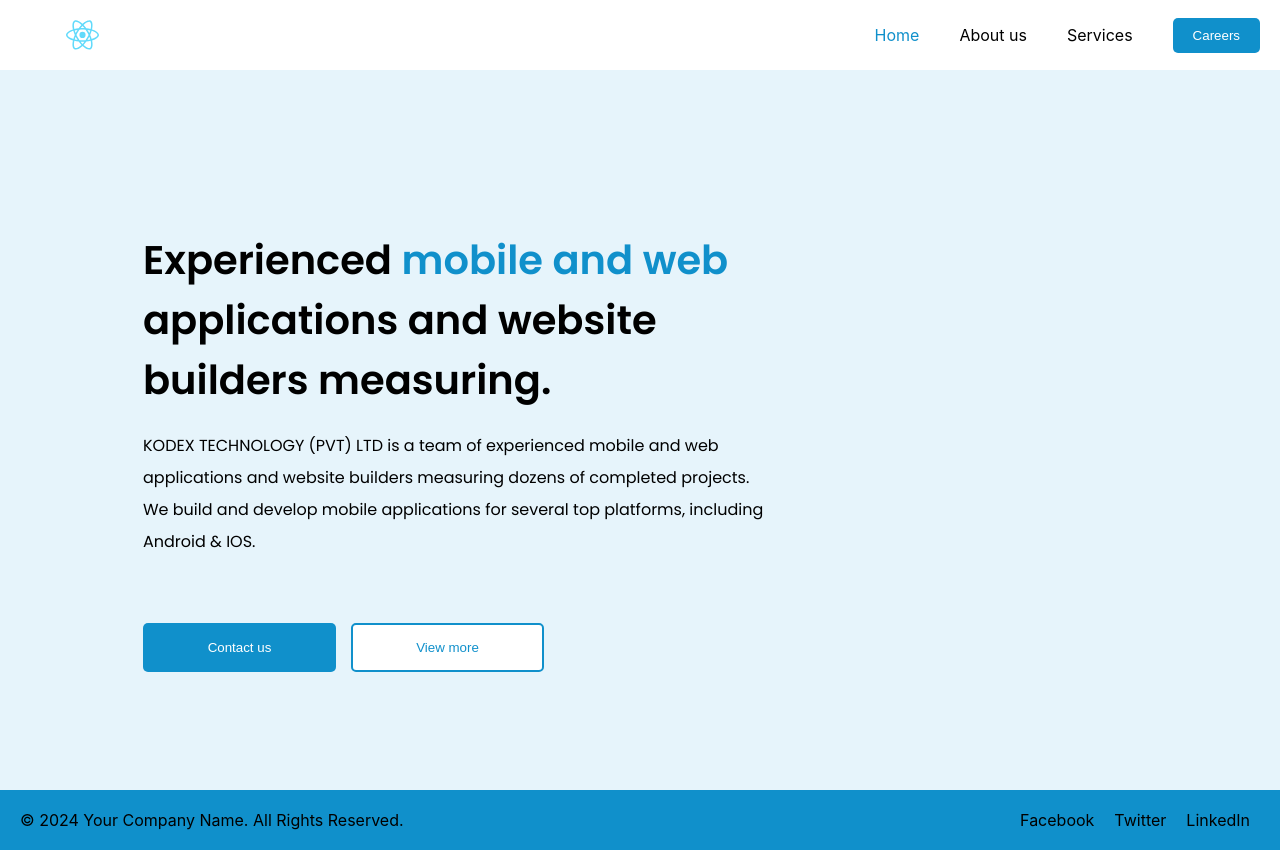
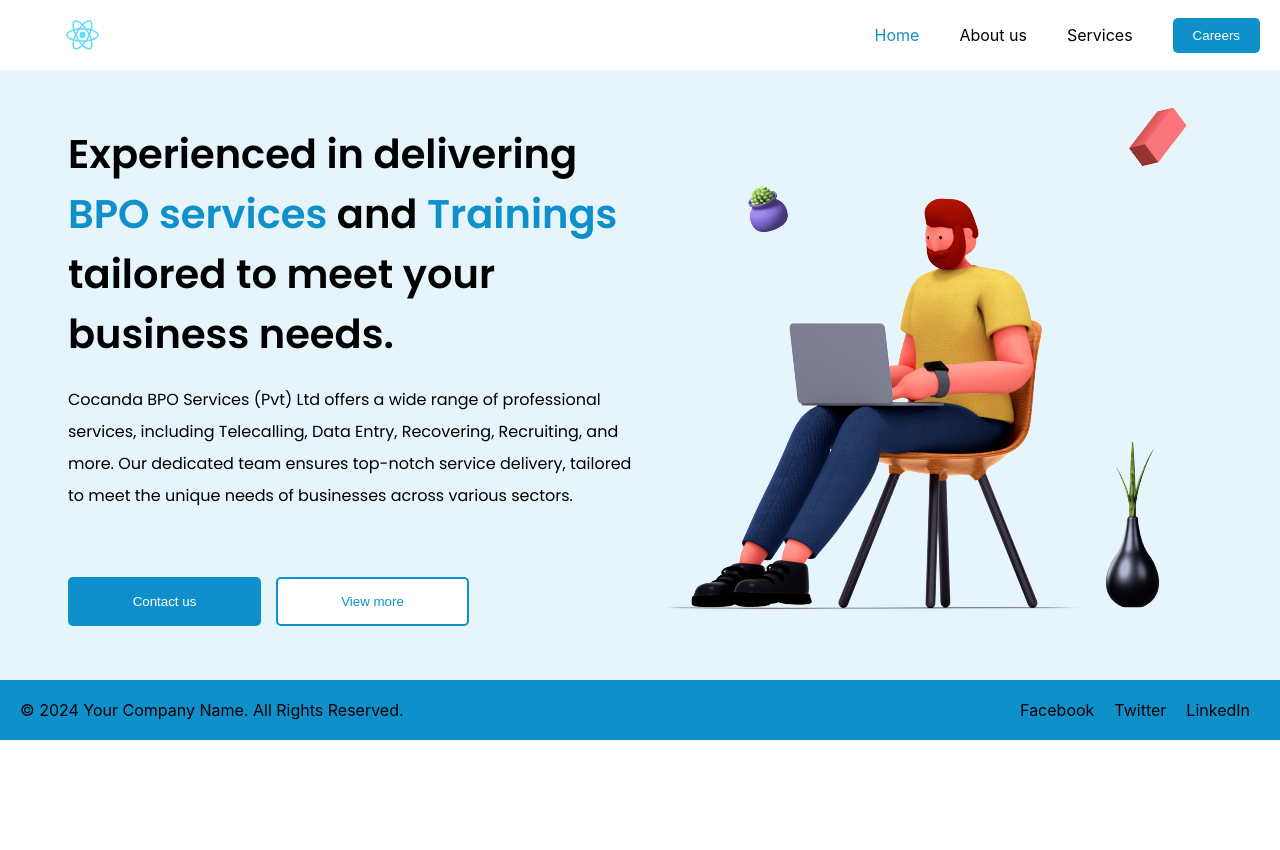
Before and after one commit to mrnaughty125/CocanadaServices, a React (Create React App) app: page / in a window 1280 px wide. After the commit the page ends 800 px from the top, so only its background shows below. Built offline with nearby package versions, Linux system fonts and the light colour scheme.

Commit message:
--home page updated

```diff
--- a/src/common/Footer/Footer.module.scss
+++ b/src/common/Footer/Footer.module.scss
@@ -1,4 +1,5 @@
 .footer {
+    // margin-top: 1rem;
     background-color: #1090CB;
     color: black;
     padding: 20px 0;
--- a/src/pages/Home/index.jsx
+++ b/src/pages/Home/index.jsx
@@ -1,37 +1,8 @@
-// import React from 'react';
-// import styles from './index.module.css';
-// import { useNavigate } from 'react-router-dom';
-
-// export const Home = () => {
-//   const navigate = useNavigate();
-//   return (
-//     <div className={styles.container}>
-//       <div className={styles.mainContent}>
-//         <div className={styles.textSection}>
-//           <div className={styles.textContent}>
-//             Experienced <span className={styles.highlight}>mobile and web </span>
-//             applications and website builders measuring.
-//           </div>
-//           <div className={styles.textDescription}>
-//             KODEX TECHNOLOGY (PVT) LTD is a team of experienced mobile and web applications
-//             and website builders measuring dozens of completed projects. We build and develop
-//             mobile applications for several top platforms, including Android & IOS.
-//           </div>
-//           <div className={styles.buttons}>
-//             <button className={styles.primaryButton} onClick = {()=>{navigate('/contactUs')}}>Contact us</button>
-//             <button className={styles.secondaryButton}>View more</button>
-//           </div>
-//         </div>
-//       </div>
-//     </div>
-//   );
-// };
-
-
 import React from 'react';
 import styles from './index.module.css';
 import { useNavigate } from 'react-router-dom';
 import Footer from '../../common/Footer/Footer';
+import banner from '../../assets/hero-section-image.png';
 export const Home = () => {
   const navigate = useNavigate();
 
@@ -39,15 +10,17 @@ export const Home = () => {
     <div>
       <div className={styles.container}>
         <div className={styles.mainContent}>
+
           <div className={styles.textSection}>
             <div className={styles.textContent}>
-            Experienced <span className={styles.highlight}>mobile and web </span>&nbsp;
-            applications and website builders measuring.
+              Experienced in delivering <span className={styles.highlight}>BPO services </span> and <span className={styles.highlight}>Trainings</span> tailored to meet your business needs.
             </div>
             <div className={styles.textDescription}>
-            KODEX TECHNOLOGY (PVT) LTD is a team of experienced mobile and web applications
+              {/* KODEX TECHNOLOGY (PVT) LTD is a team of experienced mobile and web applications
               and website builders measuring dozens of completed projects. We build and develop
-            mobile applications for several top platforms, including Android & IOS.
+              mobile applications for several top platforms, including Android & IOS. */}
+
+              Cocanda BPO Services (Pvt) Ltd offers a wide range of professional services, including Telecalling, Data Entry, Recovering, Recruiting, and more. Our dedicated team ensures top-notch service delivery, tailored to meet the unique needs of businesses across various sectors.
             </div>
             <div className={styles.buttons}>
               <button
@@ -59,10 +32,19 @@ export const Home = () => {
               <button className={styles.secondaryButton}>View more</button>
             </div>
           </div>
+
+          <div className={styles.imageSection}>
+            <img
+              src={banner}
+              alt="Hero-banner"
+              className={styles.image}
+            />
+          </div>
+
         </div>
       </div>
       <div>
-    <Footer/>
+        <Footer />
       </div>
     </div>
   );
--- a/src/pages/Home/index.module.css
+++ b/src/pages/Home/index.module.css
@@ -1,22 +1,23 @@
 .container {
   width: 100%;
-  padding: 0 20px;
-  height: 90vh;
+  padding: 1rem 20px;
+  /* height: 90vh; */
   box-sizing: border-box;
   font-family: 'Arial', sans-serif;
   background-color: #e6f4fb;
 }
 .mainContent {
   display: flex;
+  padding: 0rem 3rem;
   justify-content: space-between;
   align-items: center;
   flex-wrap: wrap;
 }
 .textSection {
-  width:630px;
-  max-width: 60%;
-  margin-left:123px;
-  margin-top: 160px;
+  width:50%;
+  /* max-width: 50%; */
+  /* margin-left:123px; */
+  /* margin-top: 160px; */
 }
 .textContent, .highlight{
   font-family: 'Poppins', sans-serif;
@@ -58,6 +59,14 @@
   border-radius: 5px;
   cursor: pointer;
 }
+
+.imageSection{
+  width: 50%;
+  display: flex;
+  justify-content: center;
+  align-items: flex-start;
+}
+
 @media (max-width: 1024px) {
   .textSection h1 {
     font-size: 2em;
```
Also changed, not shown: src/assets/hero-section-image.png (added), 1 other file (tests, documents, lock files or other folders). Lines whose indentation alone changed are shown as unchanged.
